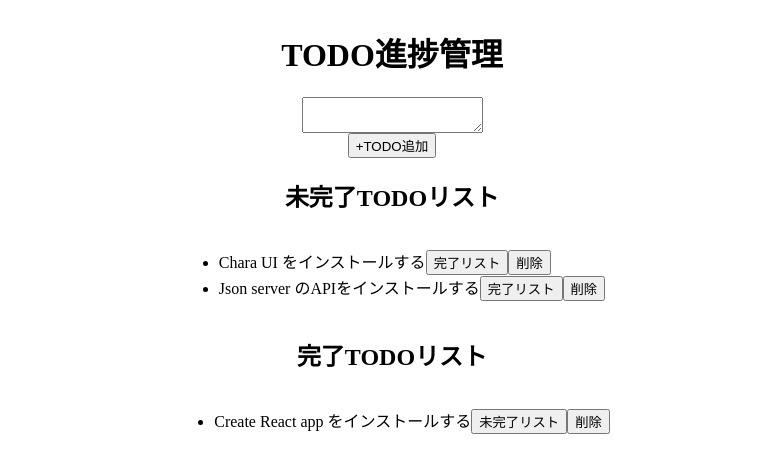
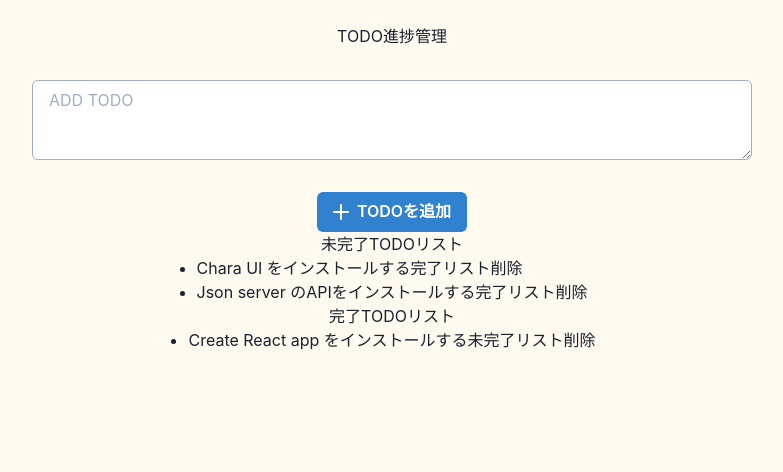
Before and after one commit to adebadayo/todo-app, a React (Create React App) app: page / in a window 1280 px wide. Shown: the top 472 px of the page, without its empty margins (248-1031 px from the left). Built offline with nearby package versions, Linux system fonts and the light colour scheme; data requests are answered from the project's data file.

Commit message:
chakra ui button

```diff
--- a/src/components/App.js
+++ b/src/components/App.js
@@ -9,7 +9,6 @@ import { TodoTitle } from '../components/TodoTitle'
 import { TodoList } from '../components/TodoList'
 
 function App() {
-
   const {
     todoList,
     addTodoListItem,
@@ -43,9 +42,16 @@ function App() {
   console.log("完了リスト", completedList)
 
   return (
-    <Container centerContent p={{base: "4", md: "6"}} maxWidth="3x1">
-      <TodoTitle title="TODO進捗管理" as="h1"/>
+    <Container centerContent p={{base: "4", md: "6"}} maxWidth="3xl">
+      <TodoTitle
+        title="TODO進捗管理"
+        as="h1"
+        fontSize={{ base: "2xl", md: "3xl"}}
+      />
       <TodoAdd
+        placeholder="ADD TODO"
+        leftIcon={<AddIcon />}
+        buttonText="TODOを追加"
         inputEl={inputEl}
         handleAddTodoListItem = {handleAddTodoListItem}/>
 
@@ -55,6 +61,7 @@ function App() {
         deleteTodoListItem={deleteTodoListItem}
         title = "未完了TODOリスト"
         as = "h2"
+        fontSize={{ base: "xl", md: "2xl"}}
       />
 
       <TodoList
@@ -63,6 +70,7 @@ function App() {
         deleteTodoListItem={deleteTodoListItem}
         title = "完了TODOリスト"
         as = "h2"
+        fontSize={{ base: "xl", md: "2xl"}}
       />
     </Container>
   );
--- a/src/components/TodoAdd.js
+++ b/src/components/TodoAdd.js
@@ -1,10 +1,30 @@
+import {Textarea, Button} from "@chakra-ui/react";
 
-export const TodoAdd =  ({ inputEl, handleAddTodoListItem }) => {
+export const TodoAdd =  (
+  {
+    placeholder,
+    leftIcon,
+    buttonText,
+    inputEl,
+    handleAddTodoListItem
+  }) => {
   return (
     <>
-      <textarea ref={inputEl}/>
+      <Textarea
+        placeholder={placeholder}
+        bgColor="white"
+        mt="8"
+        borderColor="gray.400"
+        ref={inputEl}/>
 
-      <button onClick={handleAddTodoListItem}>+TODO追加</button>
+      <Button
+        colorScheme="blue"
+        leftIcon={leftIcon}
+        onClick={handleAddTodoListItem}
+        mt="8"
+      >
+        {buttonText}
+      </Button>
     </>
   )
 }
--- a/src/index.js
+++ b/src/index.js
@@ -1,10 +1,17 @@
 import React from 'react';
 import ReactDOM from 'react-dom';
 import App from './components/App';
+import { StrictMode } from "react";
+import { ChakraProvider } from "@chakra-ui/react";
+import theme from "./theme/theme";
 
+
+const rootElement = document.getElementById('root')
 ReactDOM.render(
-  <React.StrictMode>
-    <App />
-  </React.StrictMode>,
-  document.getElementById('root')
+  <StrictMode>
+    <ChakraProvider theme={theme}>
+      <App />
+    </ChakraProvider>
+  </StrictMode>,
+  rootElement
 );
--- /dev/null
+++ b/src/theme/theme.js
@@ -0,0 +1,18 @@
+import { extendTheme } from "@chakra-ui/react";
+
+const theme = extendTheme({
+  styles: {
+    global:{
+      body:{
+        backgroundColor: "orange.50",
+        color: "gray.800"
+      },
+      p: {
+        fontSize: { base: "md", md: "lg"},
+        lineHeight: "tall"
+      }
+    }
+  }
+})
+
+export default theme;
```
